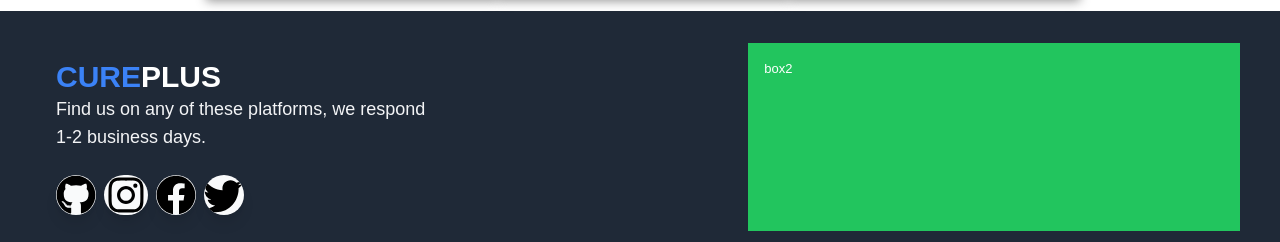
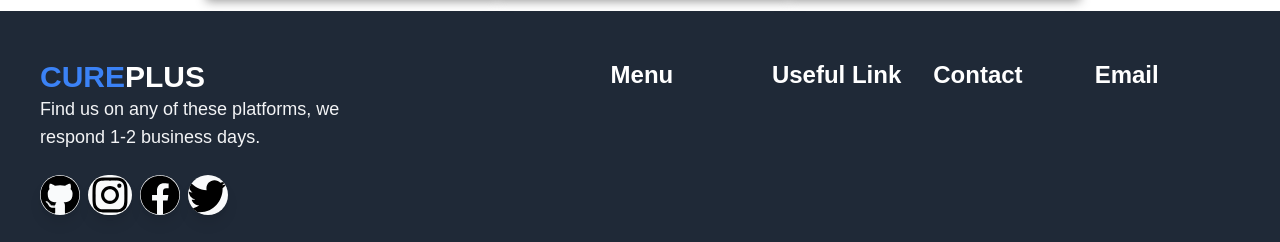
Before and after one commit to itsAdityaRathore/cure_plus, a React (Create React App) app: page / in a window 1280 px wide. Shown: the part 710-952 px from the top of the page. Built offline with nearby package versions, Linux system fonts and the light colour scheme.

Commit message:
icons added on 1 side and menu list left need to add chnges for sm screen

```diff
--- a/package.json
+++ b/package.json
@@ -6,6 +6,10 @@
     "@emotion/react": "^11.10.0",
     "@emotion/styled": "^11.10.0",
     "@fontsource/rubik": "^4.5.11",
+    "@fortawesome/fontawesome-svg-core": "^6.2.0",
+    "@fortawesome/free-solid-svg-icons": "^6.2.0",
+    "@fortawesome/react-fontawesome": "^0.2.0",
+    "@fortawesome/sharp-solid-svg-icons": "^6.2.0",
     "@mui/icons-material": "^5.8.4",
     "@mui/material": "^5.10.0",
     "@testing-library/jest-dom": "^5.16.5",
--- a/src/components/footer/Footer.js
+++ b/src/components/footer/Footer.js
@@ -1,13 +1,15 @@
-import { Box, Container, Typography } from "@mui/material";
+import { Box, Container, Paper, Typography } from "@mui/material";
 import React from "react";
 import FacebookRoundedIcon from "@mui/icons-material/FacebookRounded";
 import LocalHospitalOutlinedIcon from "@mui/icons-material/LocalHospitalOutlined";
+
+import { FontAwesomeIcon } from "@fortawesome/react-fontawesome";
 
 function Footer() {
   return (
     <>
       <footer className="bg-gray-800 text-white">
-        <Box className="grid grid-col-2 gap-2 lg:grid-flow-col md:grid-flow-row px-8 py-8 mx-2">
+        <Box className="grid grid-col-2 lg:grid-flow-col md:grid-flow-row px-4 py-8 mx-2">
           <Box className="lg:w-3/5 p-4">
             <h1 className="font-semibold lg:text-3xl text-2xl">
               <span className="text-blue-500">CURE</span>PLUS
@@ -47,7 +49,34 @@ function Footer() {
               </svg>
             </Box>
           </Box>
-          <Box className="bg-green-500 lg:col-span-3 p-4">box2</Box>
+          <Box className=" lg:col-span-12 lg:w-12/12 p-4">
+            <Box className="grid lg:grid-cols-4 font-semibold lg:text-2xl">
+              <Paper
+                elevation={0}
+                className=" bg-transparent px-2  mx-2 text-white"
+              >
+                Menu
+              </Paper>
+              <Paper
+                elevation={0}
+                className=" bg-transparent px-2 mx-2 text-white"
+              >
+                Useful Link
+              </Paper>
+              <Paper
+                elevation={0}
+                className=" bg-transparent px-2 mx-2 text-white"
+              >
+                Contact
+              </Paper>
+              <Paper
+                elevation={0}
+                className=" bg-transparent px-2 mx-2 text-white"
+              >
+                Email
+              </Paper>
+            </Box>
+          </Box>
         </Box>
       </footer>
     </>
```
Also changed, not shown: 1 other file (tests, documents, lock files or other folders).
